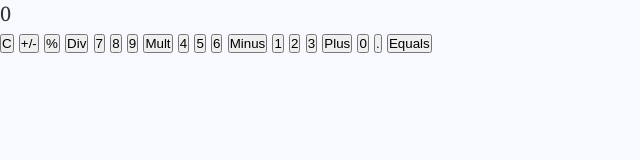
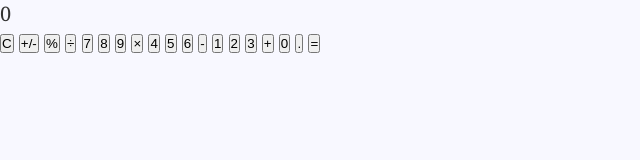
Before and after one commit to abbrshv/calculator, a plain HTML site: page index.html in a window 1280 px wide. Shown: the whole page, without its empty margins (0-640 px from the left). Drawn offline with Linux system fonts and the light colour scheme.

Commit message:
Modify index.html

```diff
--- a/index.html
+++ b/index.html
@@ -11,26 +11,28 @@
 </head>
 <body>
 <div class="container">
+    <div class="calculator-body">
         <p class="display-text"></p>
         <button class="btn btn-clear">C</button>
         <button class="btn btn-sign">+/-</button>
         <button class="btn btn-percent">%</button>
-    <button class="btn btn-op btn-op__div" value="div">Div</button>
+        <button class="btn btn-op btn-op__div" value="div">&divide;</button>
         <button class="btn btn-num btn-num__7" value="7">7</button>
         <button class="btn btn-num btn-num__8" value="8">8</button>
         <button class="btn btn-num btn-num__9" value="9">9</button>
-    <button class="btn btn-op btn-op__mult" value="mult">Mult</button>
+        <button class="btn btn-op btn-op__mult" value="mult">&times;</button>
         <button class="btn btn-num btn-num__4" value="4">4</button>
         <button class="btn btn-num btn-num__5" value="5">5</button>
         <button class="btn btn-num btn-num__6" value="6">6</button>
-    <button class="btn btn-op btn-op__minus" value="minus">Minus</button>
+        <button class="btn btn-op btn-op__minus" value="minus">-</button>
         <button class="btn btn-num btn-num__1" value="1">1</button>
         <button class="btn btn-num btn-num__2" value="2">2</button>
         <button class="btn btn-num btn-num__3" value="3">3</button>
-    <button class="btn btn-op btn-op__plus" value="plus">Plus</button>
+        <button class="btn btn-op btn-op__plus" value="plus">+</button>
         <button class="btn btn-num btn-num__0" value="0">0</button>
-    <button class="btn btn-coma">.</button>
-    <button class="btn btn-op btn-op__equals" value="equals">Equals</button>
+        <button class="btn btn-num btn-num__dot">.</button>
+        <button class="btn btn-op btn-op__equals" value="equals">=</button>
+    </div>
 </div>
 </body>
 </html>
```
Lines whose indentation alone changed are shown as unchanged.
